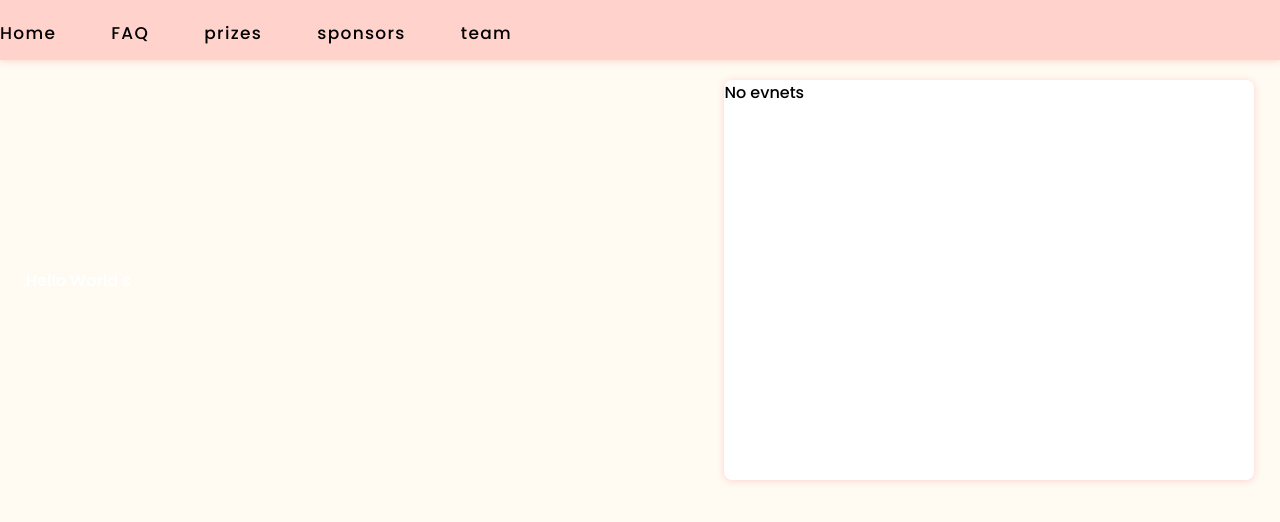
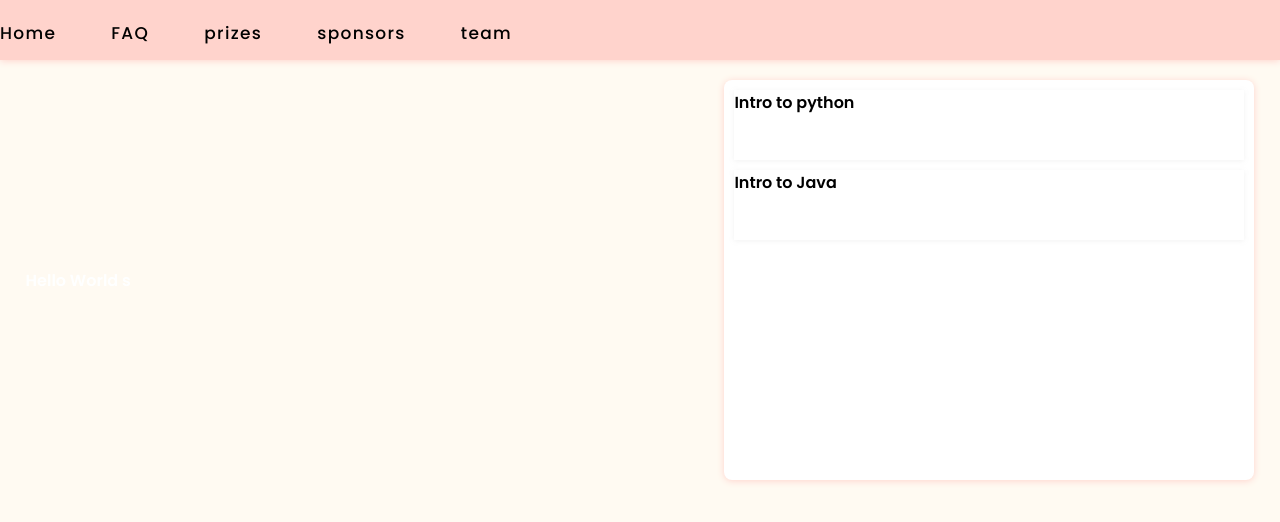
Before and after one commit to Abusayid693/Hackathon-website-template, a Gatsby site: page / in a window 1280 px wide. Both pictures are taken after a click on the element "10". Built offline with nearby package versions, Linux system fonts and the light colour scheme; Gatsby itself is replaced by a stand-in of ours.

Commit message:
Calender reducer added

```diff
--- a/src/components/Calender/index.tsx
+++ b/src/components/Calender/index.tsx
@@ -15,6 +15,7 @@ interface eventType {
 
 interface dataProps {
   day: number;
+  dumpDay?:boolean;
   event: boolean;
   events: eventType[];
 }
@@ -118,11 +119,95 @@ const data: dataProps[] = [
   },
 ];
 
+interface payloadTypes {
+  type: string;
+  data?: number | string | dataProps[];
+}
+
+
+
+
+
+
+
 export const Calender = () => {
-  const [index, setIndex] = useState(1);
-  const [selectedDate, setSelectedDate] = useState(0);
+  const initialState = {
+    index: 1,
+    selectedData: 0,
+    month: 1,
+    year: 2021,
+    dates: data,
+  };
 
-  if (index === 1) {
+  const [state, setState] = useState(initialState);
+
+  const calenderReducer = (state = initialState, payload: payloadTypes) => {
+    switch (payload.type) {
+      case 'UPDATE_INDEX':
+        // @ts-ignore
+        setState(state => ({...state, index: payload.data}));
+        break;
+      case 'SHOW_EVENTS_FOR_SELECTED_DATE':
+        // @ts-ignore
+        setState(state => ({...state, selectedData: payload.data}));
+        break;
+      case 'SWITCH_MONTHS':
+        // @ts-ignore
+        setState(state => ({...state, dates: payload.data}));
+        break;
+    }
+  };
+
+
+
+  useEffect(()=>{
+
+    let num = 28;
+
+    let structureToHoldDates:dataProps[] = [];
+
+
+    for (let i = 0; i<= num+4; i++){
+       if(i>4){
+        structureToHoldDates.push({
+          day: i,
+          event: true,
+          dumpDay:false,
+          events: [
+            {
+              title: 'Intro to python',
+              timings: '12 AM - 1 Pm',
+              content: 'Intro to python .....',
+              ended: false,
+            },
+            {
+              title: 'Intro to Java',
+              timings: '12 AM - 1 Pm',
+              content: 'Intro to python .....',
+              ended: false,
+            },
+          ],
+        })
+       }
+       else {
+        structureToHoldDates.push(
+          {
+            day: i,
+            event: false,
+            dumpDay:true,
+            events: [],
+        })
+       }
+    }
+
+    calenderReducer(state,{type:'SWITCH_MONTHS',data:structureToHoldDates})
+
+  },[])
+
+
+
+
+  if (state.index === 1) {
     return (
       <H.Container>
         <Flexbox className="card-top" flexRow>
@@ -145,14 +230,16 @@ export const Calender = () => {
             </Flexbox>
           ))}
 
-          {data.map((day, j) => (
+          {state.dates.map((day, j) => (
             <Flexbox
               alignCenter
               justifyCenter
               className="card-body-inner"
               onClick={() => {
-                setIndex(2);
-                setSelectedDate(j);
+                // setIndex(2);
+                calenderReducer(state,{type:'UPDATE_INDEX',data:2})
+                // setSelectedDate(j);
+                calenderReducer(state,{type:'SHOW_EVENTS_FOR_SELECTED_DATE',data:j})
               }}
             >
               <p>{day.day}</p>
@@ -161,11 +248,11 @@ export const Calender = () => {
         </div>
       </H.Container>
     );
-  } else if (index === 2) {
+  } else if (state.index === 2) {
     return (
       <H.Container>
-        {data[selectedDate].event ? (
-          data[selectedDate].events.map((event, j) => (
+        {state.dates[state.selectedData].event ? (
+          state.dates[state.selectedData].events.map((event, j) => (
             <H.Event>
               <h3>{event.title}</h3>{' '}
             </H.Event>
```
